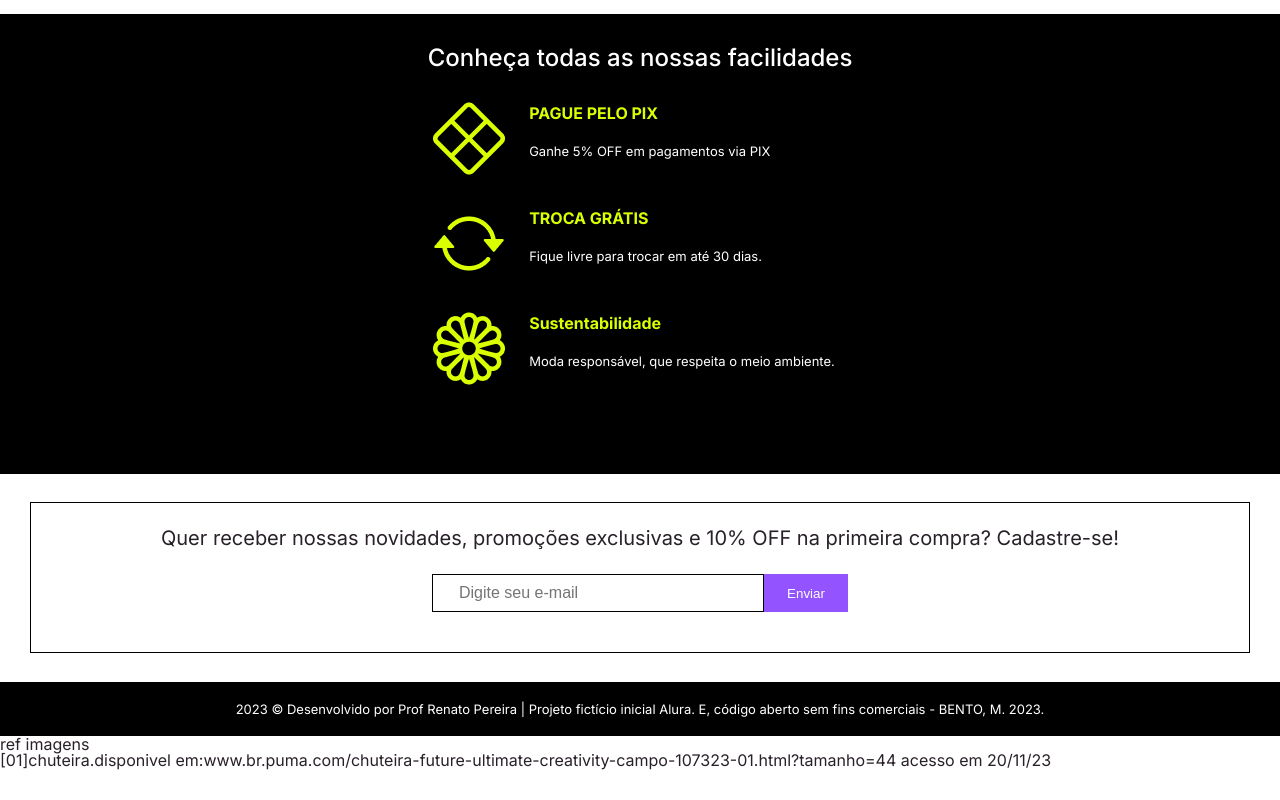
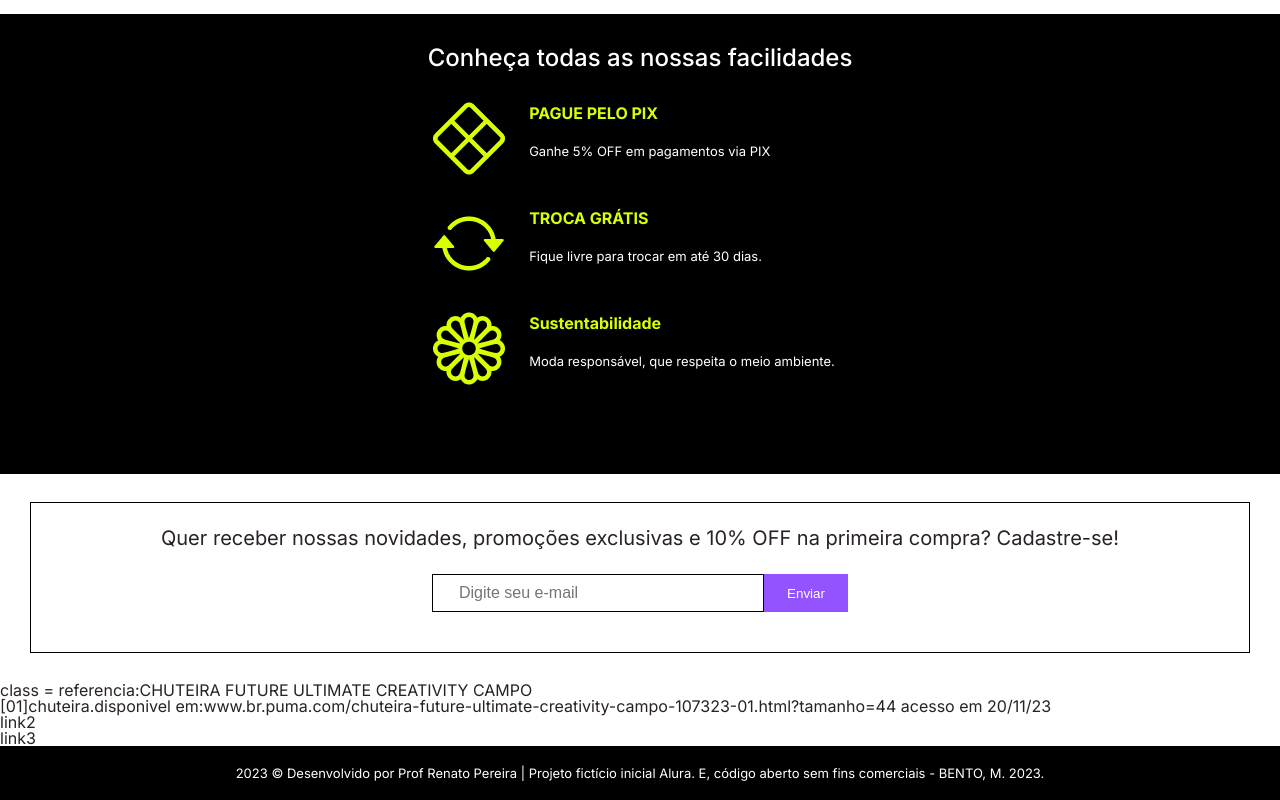
Before and after one commit to pedrohenriquednz/loja1, a website: page index.html in a window 1280 px wide. Shown: the part 1445-2245 px from the top of the page. Before the commit the page ends 2215 px from the top, so only its background shows below. Drawn offline with nearby package versions, Linux system fonts and the light colour scheme; no server answers.

Commit message:
Update index.html

```diff
--- a/index.html
+++ b/index.html
@@ -317,17 +317,16 @@
         </script>
 
     </main>
-
+<div>
+<h1>class = referencia:CHUTEIRA FUTURE ULTIMATE CREATIVITY CAMPO</h1>
+<ul>
+    <li>[01]chuteira.disponivel em:www.br.puma.com/chuteira-future-ultimate-creativity-campo-107323-01.html?tamanho=44 acesso em 20/11/23</li>
+    <li> link2 </li>
+    <li> link3 </li>
+</ul>
+</div>
     <footer>
         <p class="footer_text">2023 © Desenvolvido por Prof Renato Pereira | Projeto fictício inicial Alura. E, código aberto sem fins comerciais - BENTO, M. 2023.</p>
     </footer>
 </body>
 </html>
-
-<div class = referencia:CHUTEIRA FUTURE ULTIMATE CREATIVITY CAMPO
->
-<h1>ref imagens</h1>
-<ul>
-    <li>[01]chuteira.disponivel em:www.br.puma.com/chuteira-future-ultimate-creativity-campo-107323-01.html?tamanho=44 acesso em 20/11/23</li>
-</ul>
-</div>
```
